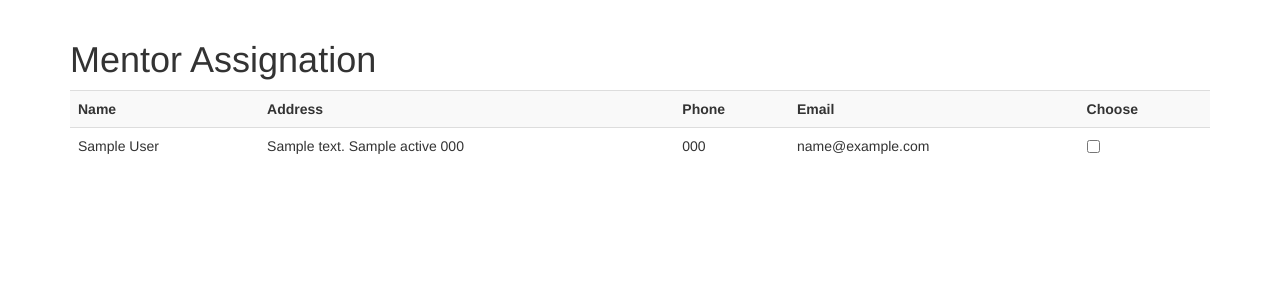
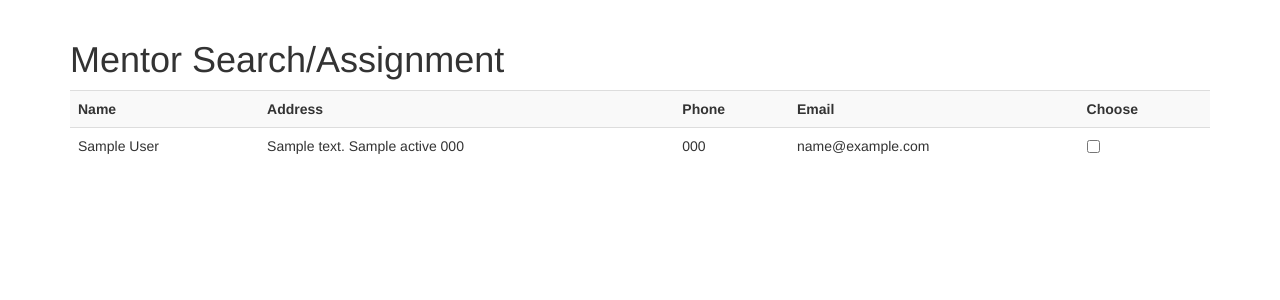
Before and after one commit to sldhana-zz/WomenUp, a Django app: page /agencySearch in a window 1280 px wide. Shown: the part 91-391 px from the top of the page. Run offline with Django 3.2, Linux system fonts and the light colour scheme; tables that the repository leaves empty hold one stand-in row (values such as "Sample post"); some libraries are stand-ins or nearby versions.

Commit message:
Mentor Search

```diff
--- a/Next2U/templates/Next2U/agencysearch.html
+++ b/Next2U/templates/Next2U/agencysearch.html
@@ -4,7 +4,7 @@
     {% block title %} Avialable Mentor {% endblock %}
 
     {% block content %}
-        <h1>Mentor Assignation</h1>
+        <h1>Mentor Search/Assignment</h1>
     <head>
     <script type="text/javascript">
         function OnChangeCheckbox (checkbox) {
--- a/Next2U/views.py
+++ b/Next2U/views.py
@@ -41,7 +41,10 @@ def agencyRegistrationPost(request):
         Email = request.POST.get("Email"))
 
     agencySaved.save()
-    return render(request, 'Next2U/agencysearch.html')
+    #return render(request, 'Next2U/agencysearch.html')
+    supporters = Supporter.objects.all()
+    # now return the rendered template
+    return render(request, 'Next2U/agencysearch.html', {'supporters':supporters})
 
 
 def mentorRegistrationPost(request):
```
